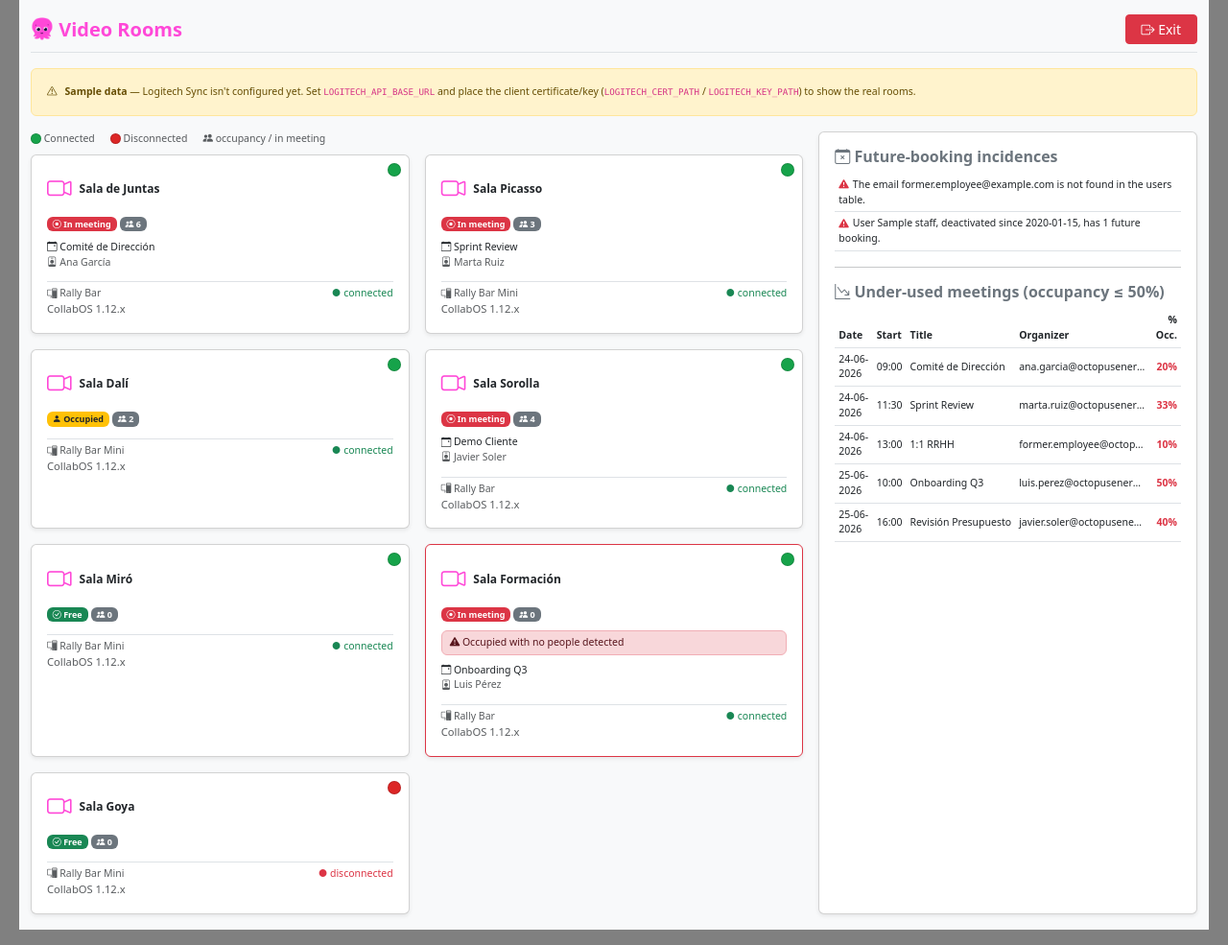
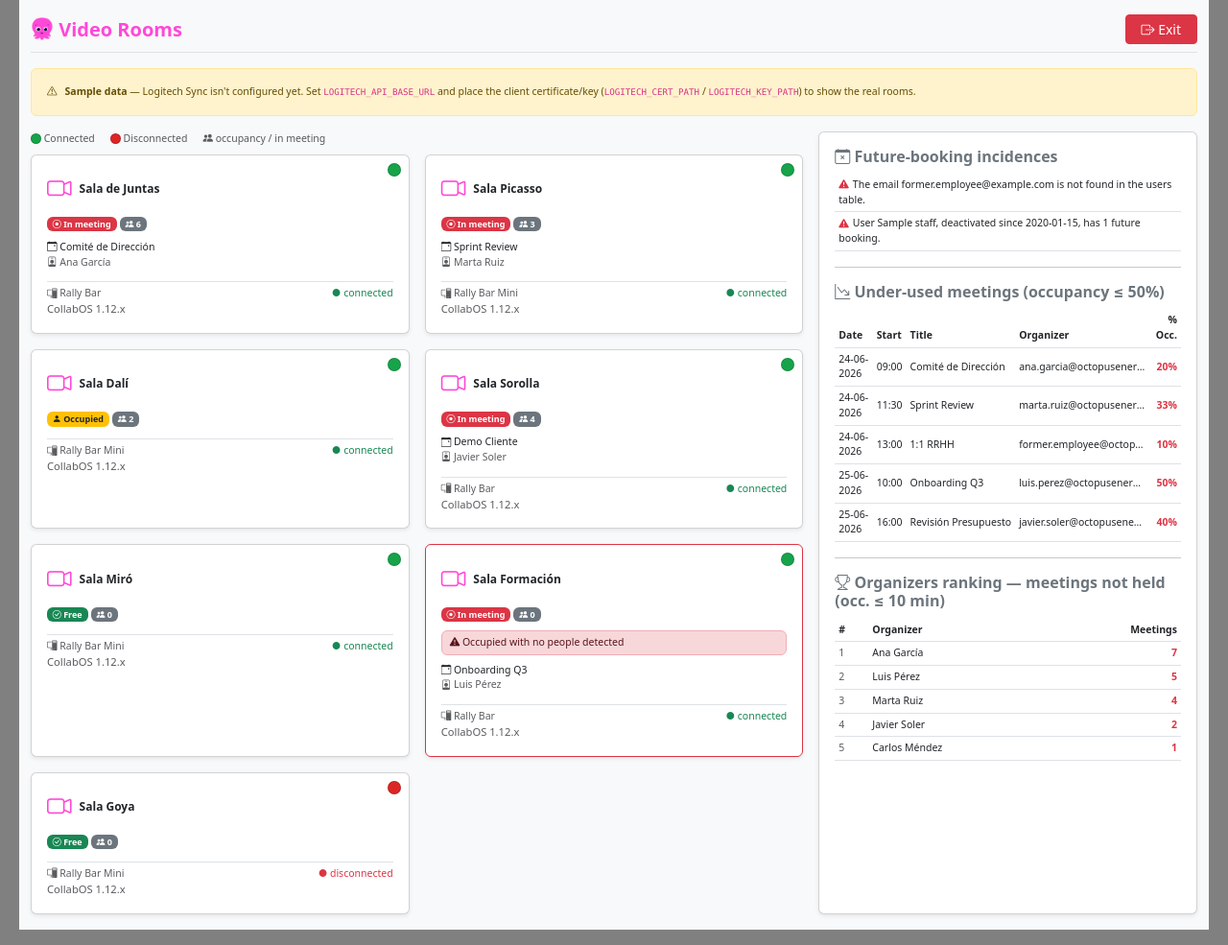
Before and after one commit to cromerolorente/oe_inventory, a Django app: page /video-rooms/ in a window 1280 px wide. Shown: the part 96-1081 px from the top of the page at 96% size. Run offline with Django 5.2, Linux system fonts and the light colour scheme; a user stored in the database is signed in; tables that the repository leaves empty hold one stand-in row (values such as "Sample post"); parts of the project's set-up code (start-up, migrations or seed data) failed here and were passed over; some libraries are stand-ins or nearby versions.

Commit message:
Video Rooms: add organizers no-show ranking table (occupied <= 10 min)
Third right-panel table ranking organizers by number of meetings that didn't
take place (occupied <= 10 minutes), most first, showing the organizer name
(resolved from oees_staff by email) and the count. Fictitious demo data until
Logitech is connected.

Co-Authored-By: Claude Opus 4.8 <noreply@anthropic.com>

```diff
--- a/src/oe_inventory_py_web/templates/oe_inventory_py_web/frmVideoRooms.html
+++ b/src/oe_inventory_py_web/templates/oe_inventory_py_web/frmVideoRooms.html
@@ -144,6 +144,29 @@
                 {% else %}
                 <p class="text-success small mb-0"><i class="bi bi-check-circle"></i> No under-used meetings.</p>
                 {% endif %}
+
+                <hr class="my-3">
+                <h6 class="fw-bold text-secondary mb-2">
+                    <i class="bi bi-trophy"></i> Organizers ranking — meetings not held (occ. ≤ 10 min)
+                </h6>
+                {% if no_show_ranking %}
+                <table class="table table-sm align-middle mb-0 small">
+                    <thead>
+                        <tr><th>#</th><th>Organizer</th><th class="text-end">Meetings</th></tr>
+                    </thead>
+                    <tbody>
+                        {% for o in no_show_ranking %}
+                        <tr>
+                            <td class="text-muted">{{ forloop.counter }}</td>
+                            <td class="text-truncate" style="max-width:180px;" title="{{ o.organizer }}">{{ o.organizer }}</td>
+                            <td class="text-end fw-semibold text-danger">{{ o.count }}</td>
+                        </tr>
+                        {% endfor %}
+                    </tbody>
+                </table>
+                {% else %}
+                <p class="text-success small mb-0"><i class="bi bi-check-circle"></i> No organizers to rank.</p>
+                {% endif %}
             </div>
         </div>
     </div>
--- a/src/oe_inventory_py_web/views.py
+++ b/src/oe_inventory_py_web/views.py
@@ -3587,6 +3587,44 @@ def _low_occupancy_meetings():
     return rows
 
 
+def _organizer_no_show_ranking():
+    """Ranking of organizers by number of meetings that effectively didn't take
+    place (occupied <= 10 minutes), most first. Organizer names are resolved from
+    oees_staff by email; unknown emails are shown as-is."""
+    from django.db.models import Count
+    from .models import OeesMeetingRoom
+    agg = list(OeesMeetingRoom.objects
+               .filter(occupied__lte=10)
+               .exclude(org_email__isnull=True).exclude(org_email='')
+               .values('org_email').annotate(n=Count('id')).order_by('-n', 'org_email'))
+    if not agg:
+        return []
+    name_by_email = {}
+    emails = [a['org_email'].strip().lower() for a in agg if a['org_email']]
+    with connection.cursor() as cur:
+        ph = ','.join(['%s'] * len(emails))
+        cur.execute(f"SELECT LOWER(TRIM(email)), name FROM oees_staff "
+                    f"WHERE LOWER(TRIM(email)) IN ({ph})", emails)
+        for em, nm in cur.fetchall():
+            name_by_email[em] = nm
+    rows = []
+    for a in agg:
+        em = (a['org_email'] or '').strip()
+        rows.append({'organizer': name_by_email.get(em.lower()) or em or '—', 'count': a['n']})
+    return rows
+
+
+def _demo_no_show_ranking():
+    """Sample organizer no-show ranking for the design preview (no real data yet)."""
+    return [
+        {'organizer': 'Ana García', 'count': 7},
+        {'organizer': 'Luis Pérez', 'count': 5},
+        {'organizer': 'Marta Ruiz', 'count': 4},
+        {'organizer': 'Javier Soler', 'count': 2},
+        {'organizer': 'Carlos Méndez', 'count': 1},
+    ]
+
+
 def _demo_low_occupancy():
     """Sample low-occupancy meetings for the design preview (no real data yet)."""
     return [
@@ -3630,7 +3668,8 @@ def frm_video_rooms_view(request):
 
     from . import logitech
     configured = logitech.logitech_configured()
-    rooms, error, demo, booking_incidences, low_occupancy = [], None, False, [], []
+    rooms, error, demo = [], None, False
+    booking_incidences, low_occupancy, no_show_ranking = [], [], []
     if configured:
         try:
             rooms = logitech.rooms_overview()
@@ -3644,12 +3683,14 @@ def frm_video_rooms_view(request):
             except Exception:
                 logger.warning("Logitech bookings unavailable")
             low_occupancy = _low_occupancy_meetings()
+            no_show_ranking = _organizer_no_show_ranking()
     else:
         # No certificate/license yet: show sample rooms + incidences for design.
         rooms = logitech.demo_rooms()
         demo = True
         booking_incidences = _booking_incidences(_demo_bookings())
         low_occupancy = _demo_low_occupancy()
+        no_show_ranking = _demo_no_show_ranking()
     return render(request, 'oe_inventory_py_web/frmVideoRooms.html', {
         'rooms': rooms,
         'configured': configured,
@@ -3657,6 +3698,7 @@ def frm_video_rooms_view(request):
         'demo': demo,
         'booking_incidences': booking_incidences,
         'low_occupancy': low_occupancy,
+        'no_show_ranking': no_show_ranking,
     })
 
 
```
Also changed, not shown: src/oe_inventory_py_web/tests.py (+17 -0 lines).
